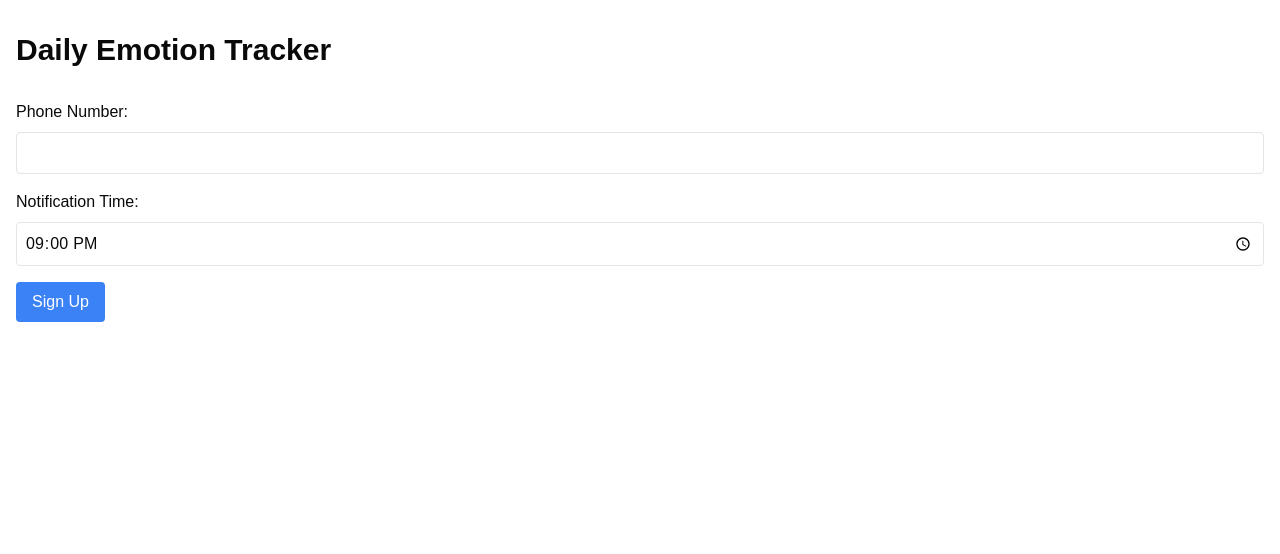
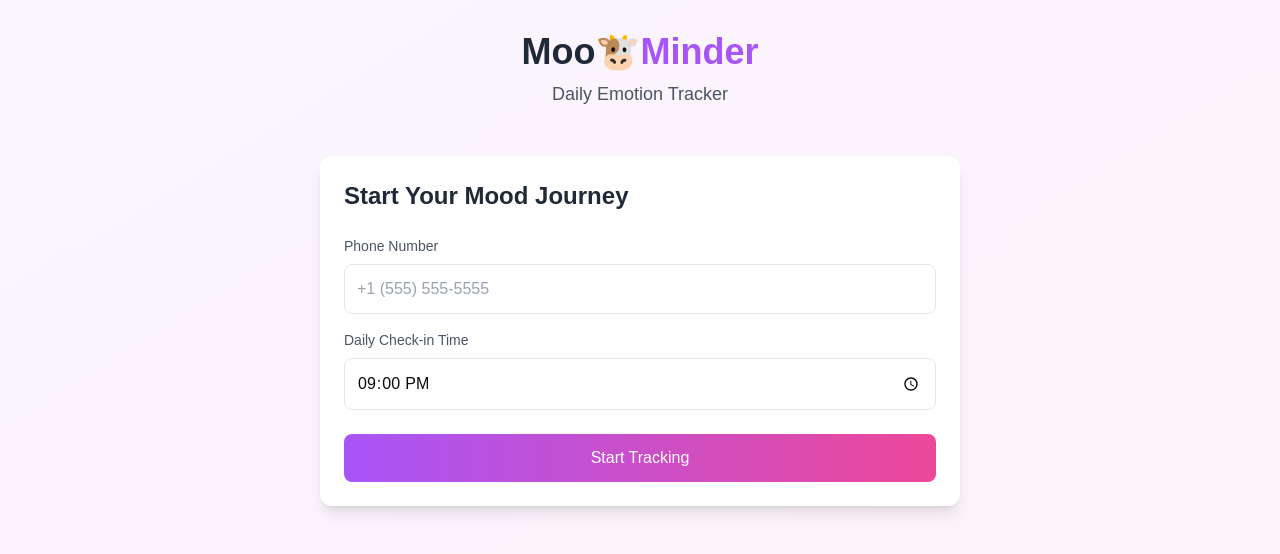
Before and after one commit to mostlyerror/supreme-rotary-phone, a Next.js app: page / in a window 1280 px wide. Shown: the top 554 px of the page. Built offline with nearby package versions, Linux system fonts and the light colour scheme.

Commit message:
make things a little cuter :moo:

```diff
--- a/app/components/ResponseList.tsx
+++ b/app/components/ResponseList.tsx
@@ -4,6 +4,20 @@ const supabase = createClient(
   process.env.NEXT_PUBLIC_SUPABASE_URL!,
   process.env.SUPABASE_SERVICE_ROLE_KEY!
 )
+
+const getEmoji = (emotion: string) => {
+  const emojiMap: { [key: string]: string } = {
+    happy: "😊",
+    sad: "😢",
+    angry: "😠",
+    excited: "🎉",
+    tired: "😴",
+    anxious: "😰",
+    peaceful: "😌",
+    // Add more mappings as needed
+  }
+  return emojiMap[emotion.toLowerCase()] || "🤔"
+}
 
 export default async function ResponseList() {
   const { data: responses } = await supabase
@@ -13,15 +27,28 @@ export default async function ResponseList() {
     .limit(10)
 
   return (
-    <div>
-      <h2 className="text-2xl font-bold mb-4">Recent Responses</h2>
-      <ul>
+    <div className="bg-white p-6 rounded-xl shadow-lg">
+      <h2 className="text-2xl font-semibold mb-6 text-gray-800">Recent Moods</h2>
+      <div className="space-y-3">
         {responses?.map((response) => (
-          <li key={response.id} className="mb-2">
-            {response.emotion} - {new Date(response.created_at).toLocaleString()}
-          </li>
+          <div
+            key={response.id}
+            className="flex items-center p-3 bg-gradient-to-r from-purple-50 to-pink-50 rounded-lg"
+          >
+            <span className="text-2xl mr-3">{getEmoji(response.emotion)}</span>
+            <div>
+              <p className="font-medium text-gray-800 capitalize">{response.emotion}</p>
+              <p className="text-sm text-gray-500">
+                {new Date(response.created_at).toLocaleDateString('en-US', {
+                  weekday: 'long',
+                  hour: 'numeric',
+                  minute: 'numeric'
+                })}
+              </p>
+            </div>
+          </div>
         ))}
-      </ul>
+      </div>
     </div>
   )
 }
--- a/app/components/SignUpForm.tsx
+++ b/app/components/SignUpForm.tsx
@@ -23,35 +23,40 @@ export default function SignUpForm() {
   }
 
   return (
-    <form onSubmit={handleSubmit} className="mb-8">
+    <form onSubmit={handleSubmit} className="bg-white p-6 rounded-xl shadow-lg mb-8">
+      <h2 className="text-2xl font-semibold mb-6 text-gray-800">Start Your Mood Journey</h2>
       <div className="mb-4">
-        <label htmlFor="phoneNumber" className="block mb-2">
-          Phone Number:
+        <label htmlFor="phoneNumber" className="block mb-2 text-sm font-medium text-gray-600">
+          Phone Number
         </label>
         <input
           type="tel"
           id="phoneNumber"
           value={phoneNumber}
           onChange={(e) => setPhoneNumber(e.target.value)}
-          className="w-full p-2 border rounded"
+          className="w-full p-3 border border-gray-200 rounded-lg focus:ring-2 focus:ring-purple-300 focus:border-purple-300 transition-all"
           required
+          placeholder="+1 (555) 555-5555"
         />
       </div>
-      <div className="mb-4">
-        <label htmlFor="notificationTime" className="block mb-2">
-          Notification Time:
+      <div className="mb-6">
+        <label htmlFor="notificationTime" className="block mb-2 text-sm font-medium text-gray-600">
+          Daily Check-in Time
         </label>
         <input
           type="time"
           id="notificationTime"
           value={notificationTime}
           onChange={(e) => setNotificationTime(e.target.value)}
-          className="w-full p-2 border rounded"
+          className="w-full p-3 border border-gray-200 rounded-lg focus:ring-2 focus:ring-purple-300 focus:border-purple-300 transition-all"
           required
         />
       </div>
-      <button type="submit" className="bg-blue-500 text-white px-4 py-2 rounded">
-        Sign Up
+      <button
+        type="submit"
+        className="w-full bg-gradient-to-r from-purple-500 to-pink-500 text-white px-6 py-3 rounded-lg font-medium hover:opacity-90 transition-opacity"
+      >
+        Start Tracking
       </button>
     </form>
   )
--- a/app/layout.tsx
+++ b/app/layout.tsx
@@ -2,8 +2,8 @@ import type { Metadata } from 'next'
 import './globals.css'
 
 export const metadata: Metadata = {
-  title: 'v0 App',
-  description: 'Created with v0',
+  title: 'MooMinder',
+  description: 'Track your moods with your daily cow companion 🐮',
 }
 
 export default function RootLayout({
@@ -13,7 +13,17 @@ export default function RootLayout({
 }>) {
   return (
     <html lang="en">
-      <body>{children}</body>
+      <body className="min-h-screen bg-gradient-to-br from-purple-50 to-pink-50">
+        <main className="container mx-auto px-4 py-8 max-w-2xl">
+          <div className="text-center mb-12">
+            <h1 className="text-4xl font-bold text-gray-800">
+              Moo<span className="text-4xl">🐮</span><span className="text-purple-500">Minder</span>
+            </h1>
+            <p className="mt-2 text-lg text-gray-600">Daily Emotion Tracker</p>
+          </div>
+          {children}
+        </main>
+      </body>
     </html>
   )
 }
--- a/app/page.tsx
+++ b/app/page.tsx
@@ -3,8 +3,7 @@ import ResponseList from "./components/ResponseList"
 
 export default function Home() {
   return (
-    <div className="container mx-auto px-4 py-8">
-      <h1 className="text-3xl font-bold mb-8">Daily Emotion Tracker</h1>
+    <div>
       <SignUpForm />
       {/* <ResponseList /> */}
     </div>
--- a/lib/scheduler.ts
+++ b/lib/scheduler.ts
@@ -26,11 +26,11 @@ export function startScheduler() {
     for (const user of users) {
       try {
         await client.messages.create({
-          body: "How are you feeling today? Reply with one word describing your emotion.",
+          body: "🐮 Moo! How are you feeling today? Reply with one word describing your emotion.",
           from: process.env.TWILIO_PHONE_NUMBER!,
           to: user.phone_number,
         })
-        console.log(`Sent message to ${user.phone_number}`)
+        console.log(`Sent MooMinder message to ${user.phone_number}`)
       } catch (error) {
         console.error(`Error sending message to ${user.phone_number}:`, error)
       }
```
